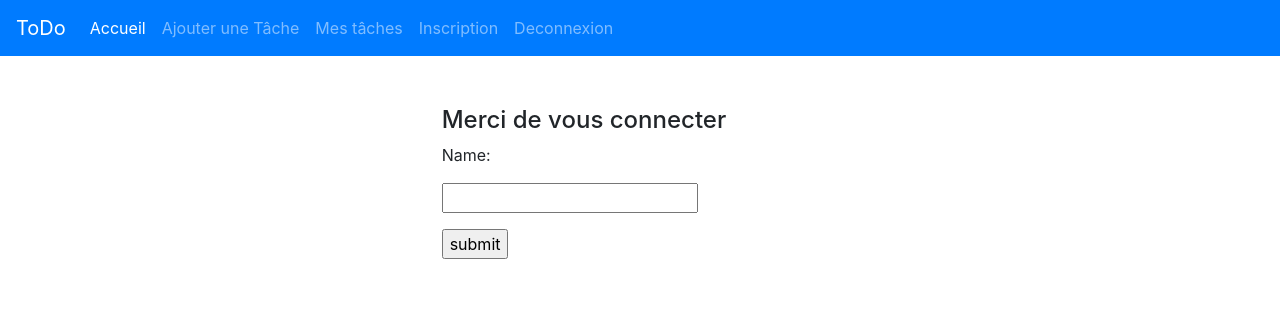
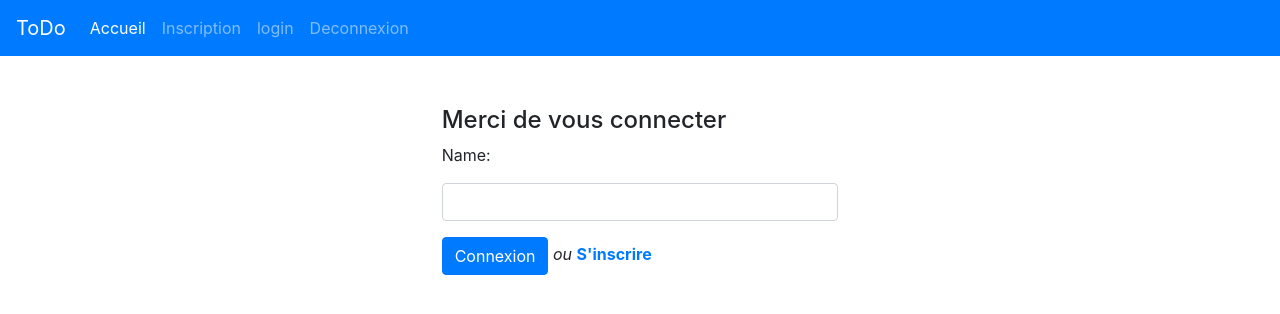
Before and after one commit to ThuretGbenougan/TodoPy, a Flask app: template templates/login.html in a window 1280 px wide. Shown: the top 314 px of the page. Run offline with Flask 2, Linux system fonts and the light colour scheme; the template is opened without the code that fills it, so the values that code supplies are empty; some libraries are stand-ins or nearby versions.

Commit message:
boutton et url_for

```diff
--- a/templates/base.html
+++ b/templates/base.html
@@ -15,20 +15,23 @@
          <div class="collapse navbar-collapse" id="navbarNav">
              <ul class="navbar-nav">
 	         <li class="nav-item active">
-                <a class="nav-link" href="#">Accueil <span class="sr-only">(current)</span></a>
+                <a class="nav-link" href="{{url_for('home') }}">Accueil <span class="sr-only">(current)</span></a>
+		</li>
+		<!-- <li class="nav-item">
+		    <a class="nav-link" href="/task/">Ajouter une Tâche</a>
+		</li> -->
+		<!-- <li class="nav-item">
+		    <a class="nav-link" href="/view">Mes tâches</a>
+        </li> -->
+
+		<li class="nav-item">
+		    <a class="nav-link" href="{{url_for('register') }}">Inscription</a>
 		</li>
 		<li class="nav-item">
-		    <a class="nav-link" href="/task">Ajouter une Tâche</a>
+		    <a class="nav-link" href="{{url_for('login') }}">login</a>
 		</li>
 		<li class="nav-item">
-		    <a class="nav-link" href="/view">Mes tâches</a>
-        </li>
-
-		<li class="nav-item">
-		    <a class="nav-link" href="/register">Inscription</a>
-		</li>
-		<li class="nav-item">
-		    <a class="nav-link" href="/logout">Deconnexion</a>
+		    <a class="nav-link" href="{{url_for('logout') }}">Deconnexion</a>
 		</li>
 
 	    </ul>
--- a/templates/index.html
+++ b/templates/index.html
@@ -4,5 +4,5 @@
 
 {% block content %}
 <h3>Mon gestionnaire de tâche</h3>
-<a class="btn btn-primary" href="/task">Ajouter une Tâche</a>
+<a class="btn btn-primary" href="{{url_for('task') }} ">Ajouter une Tâche</a>
 {% endblock %}
--- a/templates/login.html
+++ b/templates/login.html
@@ -2,10 +2,19 @@
 {% block title %}Login Page{% endblock %}
 
 {% block content %}
-<form action="#" method="post">
+<form action="{{url_for('login') }}" method="post">
 	<h4>Merci de vous connecter</h4>
+	{% with  messages = get_flashed_messages() %}
+		{% if messages %}
+			{% for msg in messages %}
+			<div class="alert alert-danger" role="alert">
+				{{ msg }}
+			</div>
+			{% endfor%}
+		{% endif%}
+	{% endwith%}
 	<p>Name:</p>
-	<p><input type="text" name="username" /></p>
-	<p><input type="submit" value="submit"/></p>
+	<p><input type="text" name="username" class="form-control" required></p>
+	<button type="submit" class="btn btn-primary">Connexion</button> <i>ou</i> <a href="{{url_for('register') }} "><strong>S'inscrire</strong></a>
 </form>
 {% endblock %}
--- a/templates/register.html
+++ b/templates/register.html
@@ -3,11 +3,11 @@
 
 {% block content %}
 
-
 <form action="/register" method="POST">
 	<p>Inscriver vous ici!</p>
-	<p><input type="text" name="username" placeholder="Entrer votre pseudo" value="" /></p>
-	<p><input type="submit" value="Valider"/></p>
+	<p><input type="text" name="username" placeholder="Entrer votre pseudo" class="form-control" required></p>
+	<p>	<button type="submit" class="btn btn-primary">S'inscrire</button> <i>ou</i> <a href="{{url_for('login') }} "><strong>Se connecter</strong></a>
+	</p>
 </form>
 
 {% endblock %}
```
Also changed, not shown: templates/addtask.html (+4 -3 lines), templates/profile.html (deleted, +0 -28 lines), templates/view.html (+13 -1 lines), views.py (+12 -5 lines), do.db.
